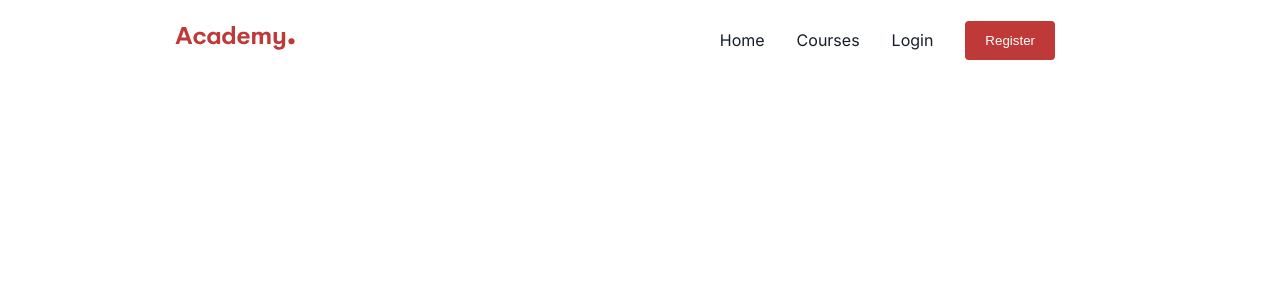
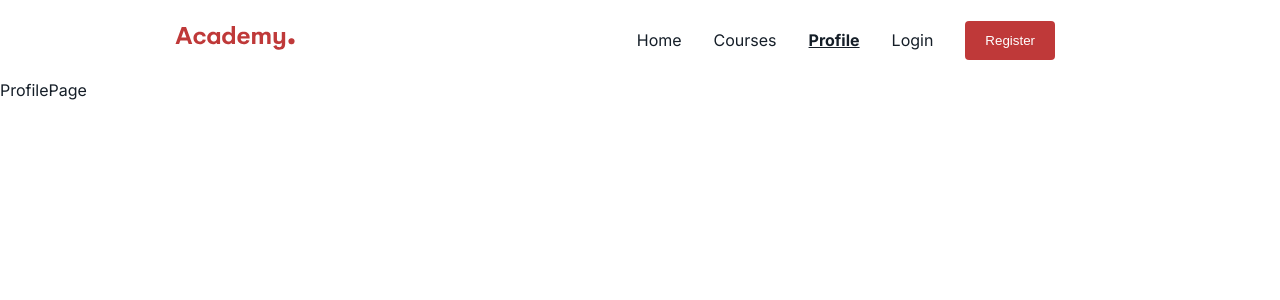
Before and after one commit to Fr1k1/Speck-academy-task, a React (Vite) app: page /profile in a window 1280 px wide. Shown: the top 300 px of the page. Built offline with nearby package versions, Linux system fonts and the light colour scheme.

Commit message:
Added profile page file, some small fixes

```diff
--- a/src/App.jsx
+++ b/src/App.jsx
@@ -5,6 +5,7 @@ import Course_page from "./Pages/Course_page/Course_page"
 import SignIn from "./Pages/SignIn/SignIn"
 import Register from "./Pages/Register/Register"
 import Header from "./Components/Header/Header"
+import ProfilePage from "./Pages/ProfilePage/ProfilePage"
 
 
 function App() {
@@ -43,6 +44,18 @@ function App() {
 
           </Route>
 
+          <Route path="/profile"
+
+            element={
+
+              <ProfilePage />
+            }
+
+          >
+
+
+          </Route>
+
           <Route path={"/courses/:title"} element={<Course_page />} />
 
           <Route path="/login" element={<SignIn />} />
--- a/src/Components/Navbar/Navbar.jsx
+++ b/src/Components/Navbar/Navbar.jsx
@@ -21,12 +21,15 @@ const Navbar = () => {
         <Hamburger onClick={() => setMobileNavbar(true)} />) : (
         <HeaderNav>
 
-          <HeaderLink onClick={() => setMobileNavbar(false)} to="/"   $isActive={(match) => match.url === '/'}>Home</HeaderLink>
+          <HeaderLink onClick={() => setMobileNavbar(false)} to="/" $isActive={(match) => match.url === '/'}>Home</HeaderLink>
 
 
-          <HeaderLink onClick={() => setMobileNavbar(false)} to="/courses"   $isActive={(match) => match.url === '/courses'}>Courses</HeaderLink>
+          <HeaderLink onClick={() => setMobileNavbar(false)} to="/courses" $isActive={(match) => match.url === '/courses'}>Courses</HeaderLink>
 
-          <HeaderLink onClick={() => setMobileNavbar(false)} to="/login"   $isActive={(match) => match.url === '/login'}>Login</HeaderLink>
+          <HeaderLink onClick={() => setMobileNavbar(false)} to="/profile" $isActive={(match) => match.url === '/profile'}>Profile</HeaderLink>
+
+
+          <HeaderLink onClick={() => setMobileNavbar(false)} to="/login" $isActive={(match) => match.url === '/login'}>Login</HeaderLink>
 
 
           <Link to="/register">
--- a/src/Pages/Course_page/Course_page.jsx
+++ b/src/Pages/Course_page/Course_page.jsx
@@ -1,6 +1,5 @@
 import Section from "../../Components/Section/Section";
 import SinglePage from "../../Components/SinglePage/SinglePage";
-import Header from "../../Components/Header/Header";
 import { useParams } from "react-router-dom";
 import { useEffect, useState } from "react";
 import coursesMock from "../../utils/mock/courses";
--- a/src/Pages/Courses/CoursesPage.jsx
+++ b/src/Pages/Courses/CoursesPage.jsx
@@ -1,6 +1,5 @@
 import Courses from "../../Components/Courses/Courses";
 import Grid from "../../Components/Grid/Grid";
-import Header from "../../Components/Header/Header";
 import SearchBar from "../../Components/SearchBar/SearcBar";
 import Section from "../../Components/Section/Section";
 import { useState, useEffect } from "react";
--- a/src/Pages/Homepage/Homepage.jsx
+++ b/src/Pages/Homepage/Homepage.jsx
@@ -1,4 +1,3 @@
-import Header from "../../Components/Header/Header";
 import Hero from "../../Components/Hero/Hero";
 import Section from "../../Components/Section/Section";
 import coursesMock from "../../utils/mock/courses";
@@ -42,7 +41,7 @@ const Homepage = () => {
           ) : (
             <div style={{ display: "flex", justifyContent: "center" }}>
               <MutatingDots
-              wrapperStyle={{height:500}}
+                wrapperStyle={{ height: 500 }}
                 height={100}
                 width={100}
                 color="#4fa94d"
--- /dev/null
+++ b/src/Pages/ProfilePage/ProfilePage.jsx
@@ -0,0 +1,9 @@
+import React from 'react'
+
+const ProfilePage = () => {
+    return (
+        <div>ProfilePage</div>
+    )
+}
+
+export default ProfilePage
--- a/src/Pages/SignIn/SignIn.jsx
+++ b/src/Pages/SignIn/SignIn.jsx
@@ -7,8 +7,6 @@ import {
     Field,
     Form,
     FormRow,
-    Option,
-    Select,
 } from "../../utils/styles/generalStyles";
 
 const SignIn = () => {
```
